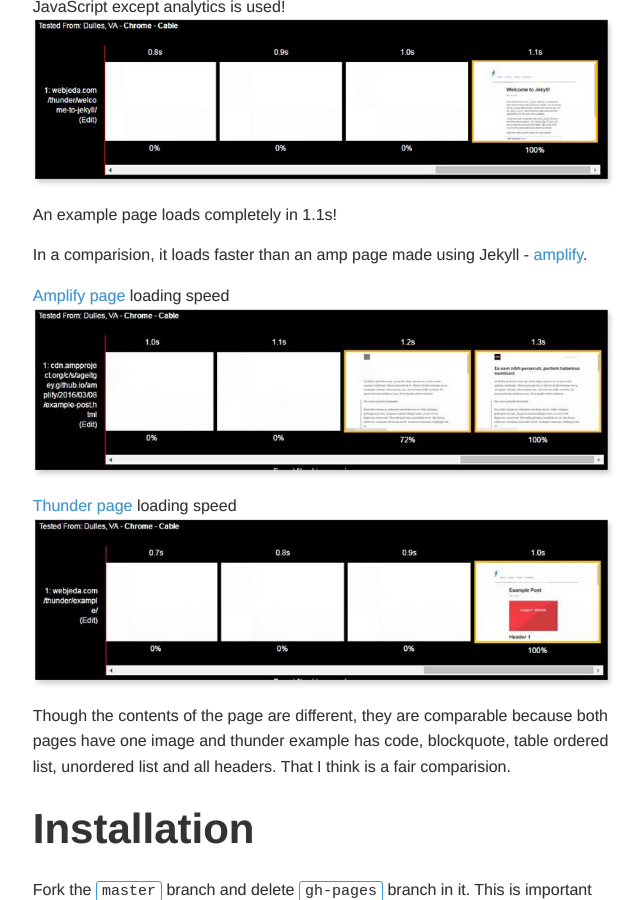
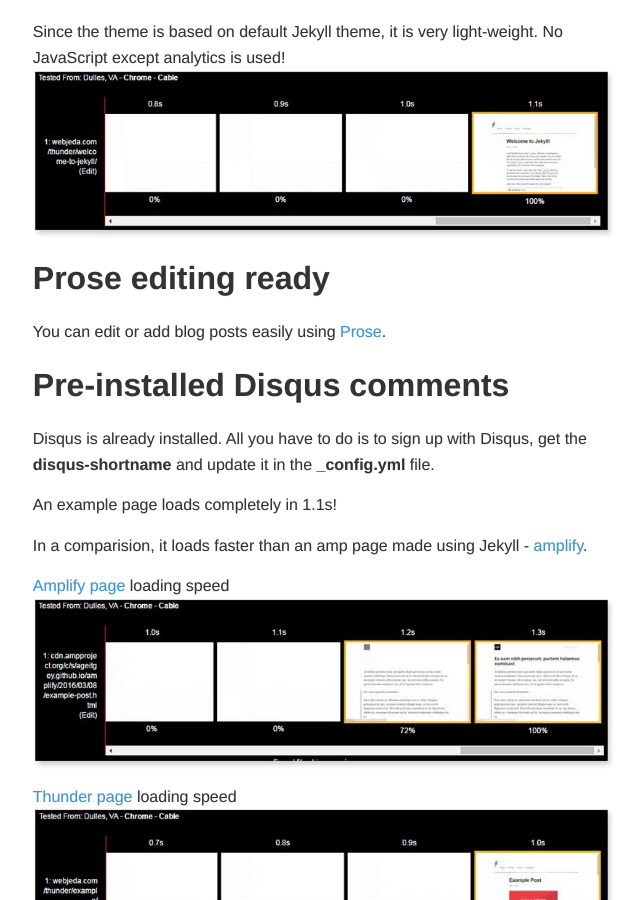
Before and after one commit to sharu725/thunder, a Jekyll site: the page built from _posts/2016-05-07-documentation.md, in a window 1280 px wide and 900 px high, scrolled down 1102 px. Shown: the whole window, without its empty margins (316-959 px from the left). Built offline with Jekyll 4.4.1, drawn with Linux system fonts in a browser that asks for light colours; comment, search, counter and statistics services are not loaded; some of the changed text lies outside the part shown.

Commit message:
Prose editing compatibility and disqus

```diff
--- a/_posts/2016-05-07-documentation.md
+++ b/_posts/2016-05-07-documentation.md
@@ -17,6 +17,12 @@
 ## Light-weight
 Since the theme is based on default Jekyll theme, it is very light-weight. No JavaScript except analytics is used!
 ![jekyll theme thunder speed test]({{site.baseurl}}/images/webpagetest-jekyll-theme-thunder.jpg)
+
+## Prose editing ready
+You can edit or add blog posts easily using [Prose](http://prose.io).
+
+## Pre-installed Disqus comments
+Disqus is already installed. All you have to do is to sign up with Disqus, get the **disqus-shortname** and update it in the **_config.yml** file.
 
 An example page loads completely in 1.1s!
 
```
